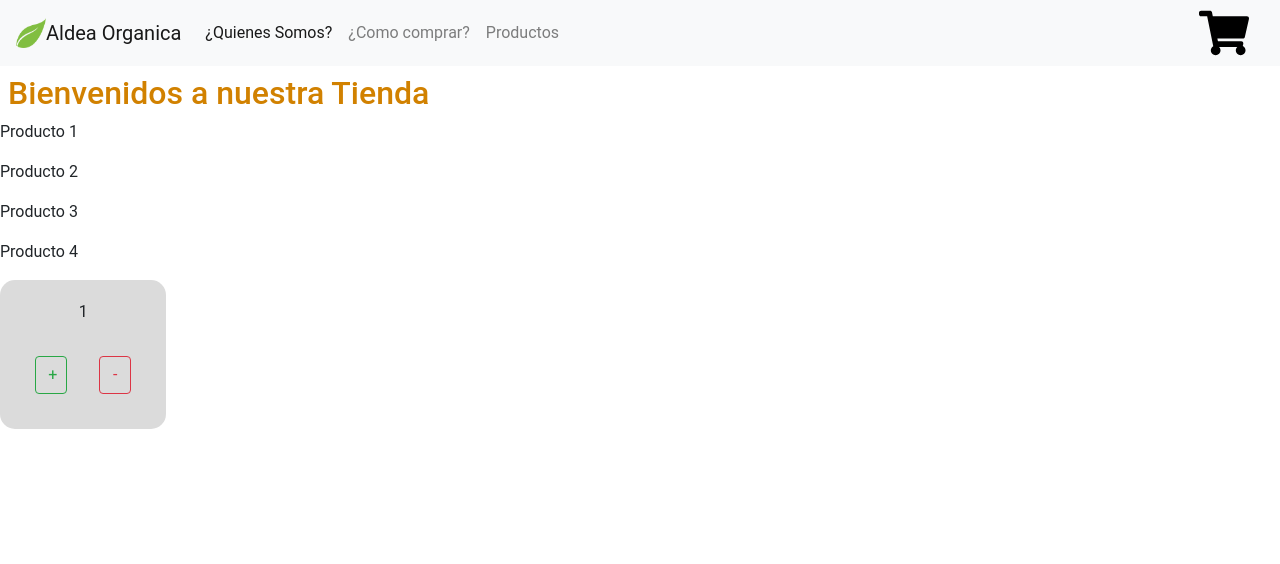
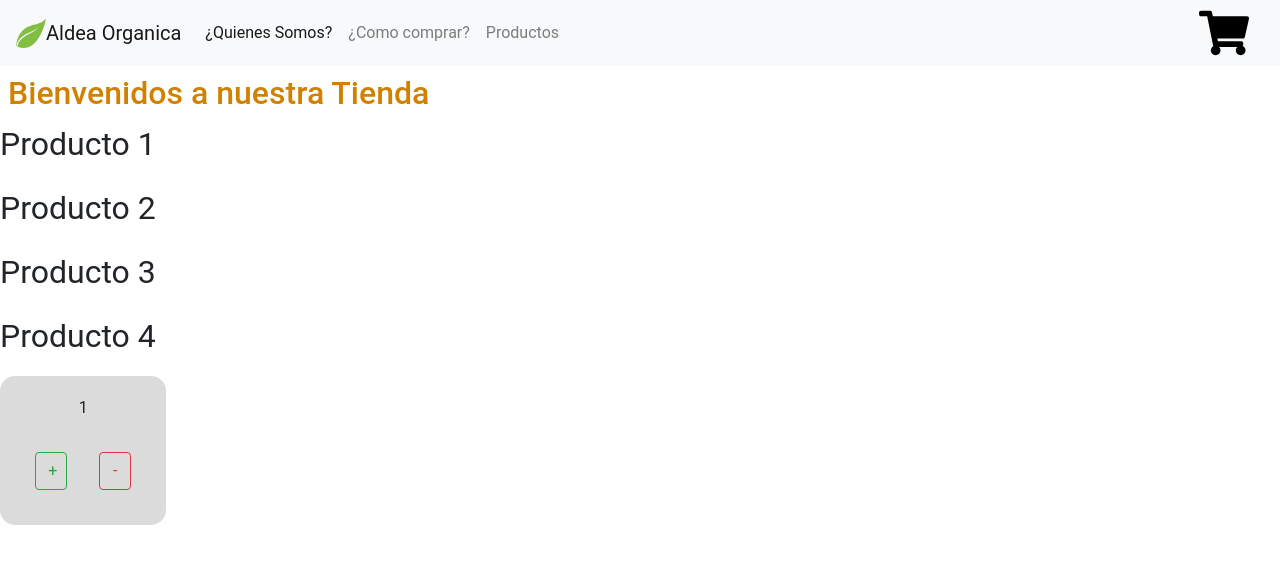
Before and after one commit to DamiRisso/ReactAPP, a React (Create React App) app: page / in a window 1280 px wide. Shown: the top 564 px of the page. Built offline with nearby package versions, Linux system fonts and the light colour scheme.

Commit message:
Add files via upload

```diff
--- a/src/App.js
+++ b/src/App.js
@@ -3,8 +3,12 @@ import './App.css';
 import NavBar from './components/NavBar';
 import ItemListContainer from './components/ItemListContainer'
 import ItemCount from './components/ItemCount';
+import ItemList from './components/ItemList';
 
 function App() {
+
+
+
   return (
    <>
    <NavBar />
--- a/src/index.css
+++ b/src/index.css
@@ -36,3 +36,7 @@ code {
   background-color: rgb(219, 219, 219);
   border-radius: 15px;
 }
+
+.Item {
+  font-size: 32px;
+}
```
